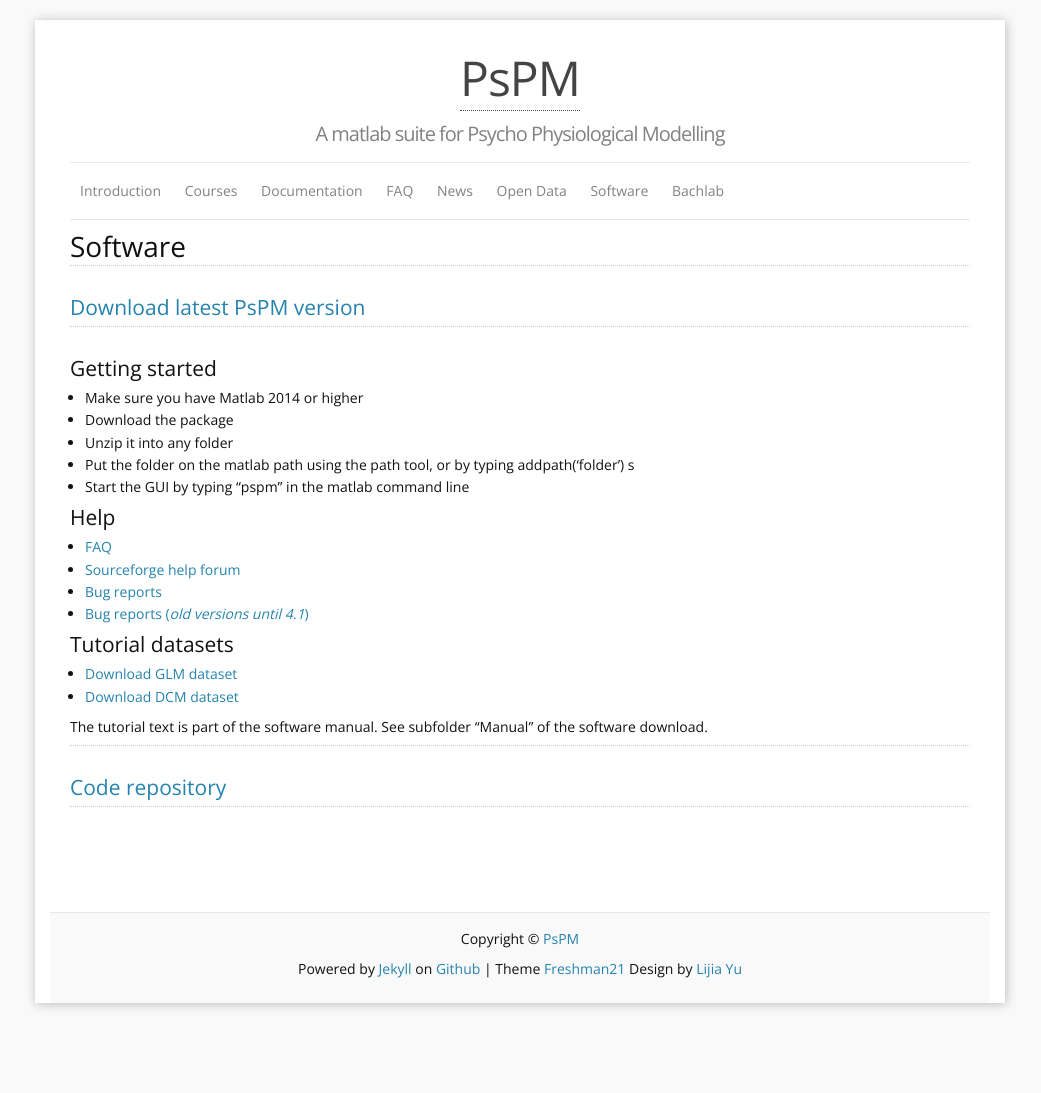
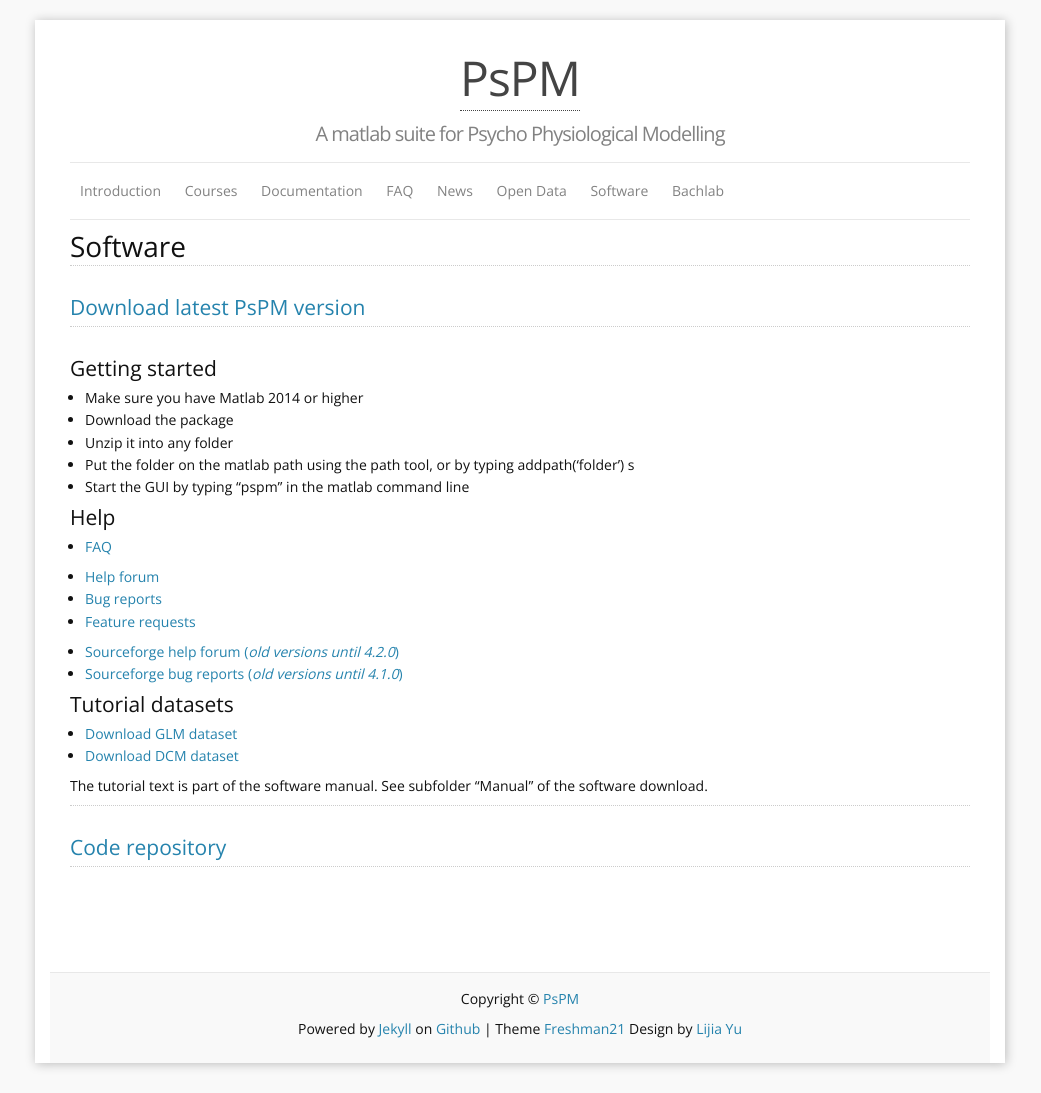
Before and after one commit to bachlab/PsPM, a Jekyll site: the page built from software.markdown, in a window 1280 px wide. Shown: the whole page, without its empty margins (120-1161 px from the left). Built offline with Jekyll 4.4.1, drawn with Linux system fonts in a browser that asks for light colours; before the commit the page ends 1033 px from its top, so only the background shows below that.

Commit message:
Update software page with new forum links

```diff
--- a/software.markdown
+++ b/software.markdown
@@ -20,10 +20,14 @@
 * Start the GUI by typing "pspm" in the matlab command line
 
 ## Help
-* [FAQ](faq.html)
-* [Sourceforge help forum](https://sourceforge.net/p/pspm/discussion/help/)
+* [FAQ](faq.markdown)
+
+* [Help forum](https://github.com/bachlab/PsPM/issues)
 * [Bug reports](https://github.com/bachlab/PsPM/issues)
-* [Bug reports (*old versions until 4.1*)](https://sourceforge.net/p/pspm/discussion/bugs/)
+* [Feature requests](https://github.com/bachlab/PsPM/issues)
+
+* [Sourceforge help forum (*old versions until 4.2.0*)](https://sourceforge.net/p/pspm/discussion/help/)
+* [Sourceforge bug reports (*old versions until 4.1.0*)](https://sourceforge.net/p/pspm/discussion/bugs/)
 
 ## Tutorial datasets
 * [Download GLM dataset](https://github.com/bachlab/PsPM-tutorial-datasets/releases/download/tutorial-datasets/Tutorial_dataset_GLM.zip)
```
